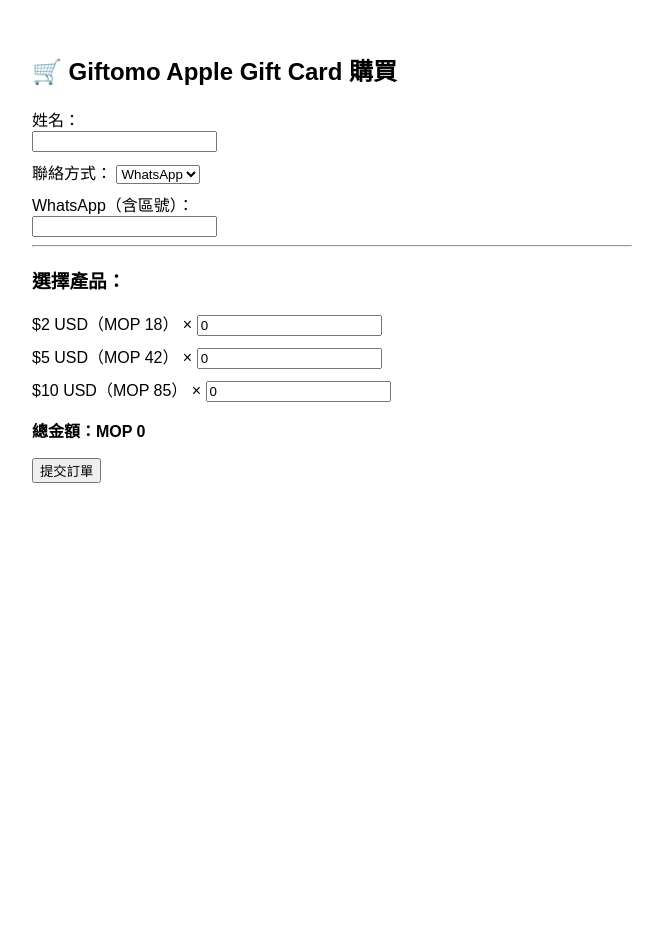
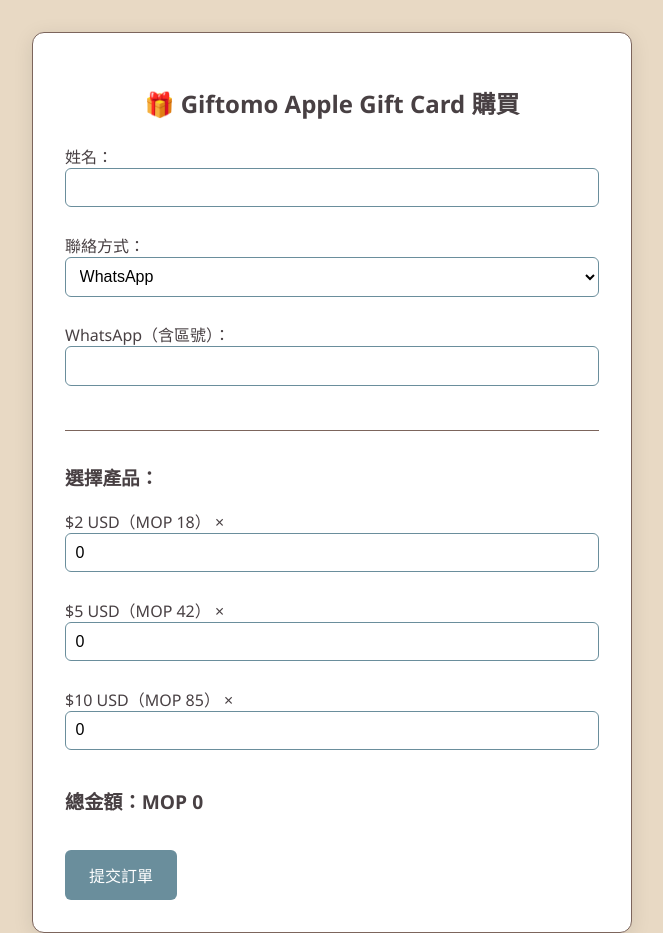
Before and after one commit to gifto-mo/home.gitfmo.mo., a plain HTML site: page index.html in a window 1280 px wide. Shown: the top 933 px of the page, without its empty margins (308-971 px from the left). Before the commit the page ends 800 px from the top, so only its background shows below. Drawn offline with Linux system fonts and the light colour scheme.

Commit message:
Update index.html

```diff
--- a/index.html
+++ b/index.html
@@ -5,28 +5,86 @@
   <meta name="viewport" content="width=device-width, initial-scale=1.0" />
   <title>Giftomo 購買表單</title>
   <style>
+    :root {
+      --color-dark: #484043;
+      --color-warm-gray: #7C655C;
+      --color-blue-gray: #6A8E9C;
+      --color-cream: #E8D9C4;
+    }
+    * { box-sizing: border-box; }
     body {
-      font-family: Arial, sans-serif;
+      font-family: 'Segoe UI', sans-serif;
+      background-color: var(--color-cream);
+      color: var(--color-dark);
+      margin: 0;
+      padding: 0;
+    }
+    .container {
       max-width: 600px;
-      margin: auto;
+      background: white;
+      margin: 2rem auto;
       padding: 2rem;
+      border-radius: 12px;
+      box-shadow: 0 4px 20px rgba(0, 0, 0, 0.1);
+      border: 1px solid var(--color-warm-gray);
+    }
+    h2 {
+      color: var(--color-dark);
+      text-align: center;
+      margin-bottom: 1.5rem;
     }
     label {
       display: block;
-      margin: 0.5rem 0;
+      margin: 0.8rem 0 0.4rem;
+      font-weight: 500;
+    }
+    input, select {
+      width: 100%;
+      padding: 0.6rem;
+      border-radius: 6px;
+      border: 1px solid var(--color-blue-gray);
+      background-color: #fff;
+      margin-bottom: 0.8rem;
+      font-size: 1rem;
+    }
+    hr {
+      border: none;
+      border-top: 1px solid var(--color-warm-gray);
+      margin: 2rem 0;
+    }
+    button {
+      background-color: var(--color-blue-gray);
+      color: #fff;
+      border: none;
+      padding: 0.8rem 1.5rem;
+      margin-top: 1rem;
+      border-radius: 6px;
+      cursor: pointer;
+      font-size: 1rem;
+      transition: background-color 0.3s;
+    }
+    button:hover {
+      background-color: var(--color-warm-gray);
     }
     .total {
       font-weight: bold;
-      margin-top: 1rem;
+      font-size: 1.2rem;
+      color: var(--color-dark);
+      margin-top: 1.5rem;
     }
   </style>
 </head>
 <body>
-  <h2>🛒 Giftomo Apple Gift Card 購買</h2>
+  <div class="container">
+    <h2>🎁 Giftomo Apple Gift Card 購買</h2>
 
-  <form action="https://formspree.io/f/your-form-id" method="POST">
+    <form action="https://formsubmit.co/jaydenyip78@gmail.com" method="POST">
+      <input type="hidden" name="_subject" value="🛍 Giftomo 新訂單！">
+      <input type="hidden" name="_next" value="https://yourdomain.com/thankyou.html">
+      <input type="hidden" name="_captcha" value="false">
+
       <label>
-      姓名：<br />
+        姓名：
         <input type="text" name="name" required />
       </label>
 
@@ -41,7 +99,7 @@
       </label>
 
       <label id="contactLabel">
-      WhatsApp（含區號）：<br />
+        WhatsApp（含區號）：
         <input type="text" name="contact" required />
       </label>
 
@@ -61,6 +119,7 @@
 
       <button type="submit">提交訂單</button>
     </form>
+  </div>
 
   <script>
     function updateTotal() {
@@ -74,7 +133,7 @@
     function updateContactLabel() {
       const method = document.getElementById("contactMethod").value;
       document.getElementById("contactLabel").innerHTML =
-        `${method}（含區號）：<br /><input type="text" name="contact" required />`;
+        `${method}（含區號）：<input type="text" name="contact" required />`;
     }
   </script>
 </body>
```
Lines whose indentation alone changed are shown as unchanged.
